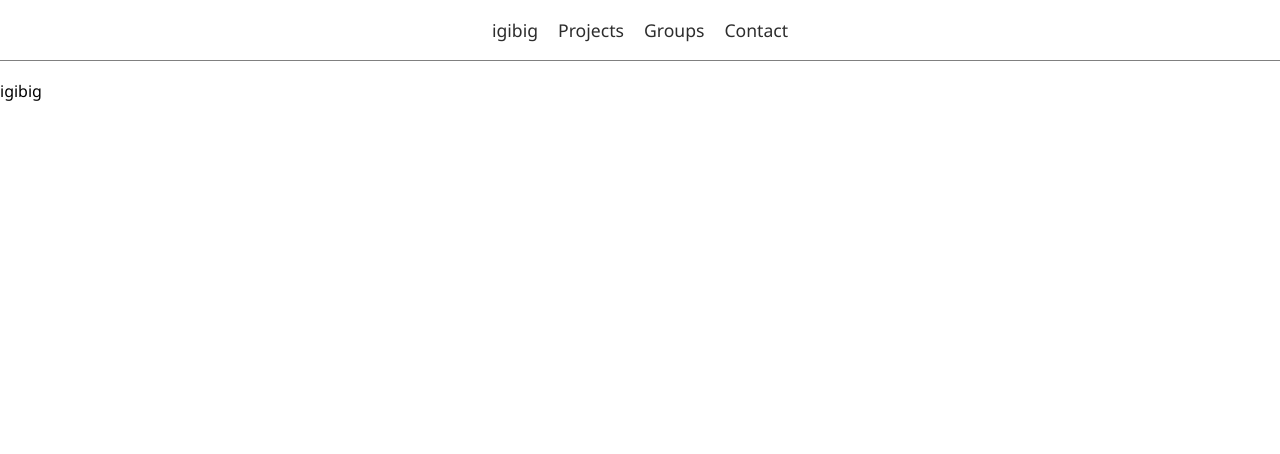
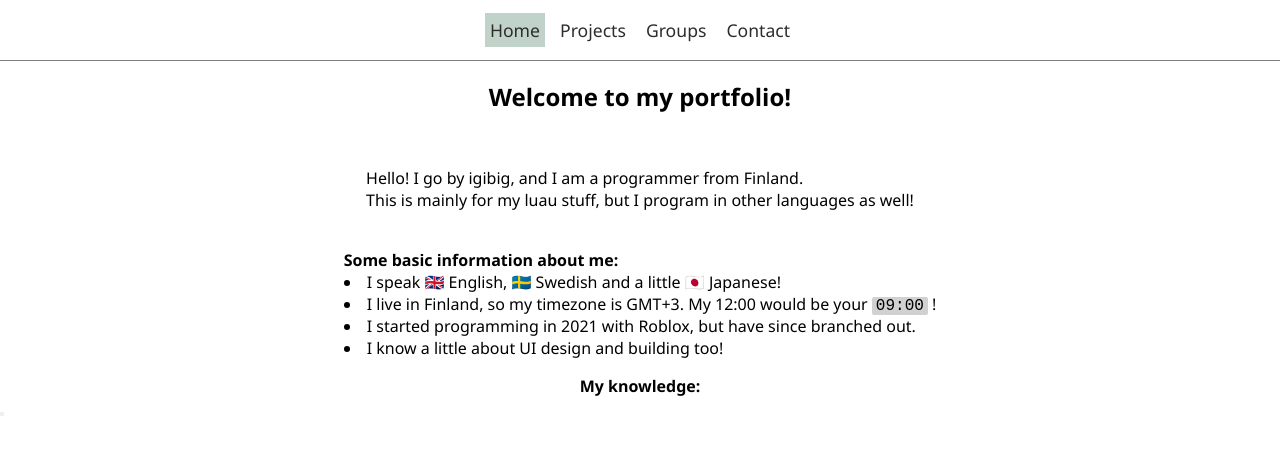
Before and after one commit to igibig/portfolio, a plain HTML site: page index.html in a window 1280 px wide. Drawn offline with Linux system fonts and the light colour scheme.

Commit message:
updated nav; temporarily removed footer; added index.js reference; added basic about me;

```diff
--- a/index.html
+++ b/index.html
@@ -9,13 +9,37 @@
 	<body>
 		<header>
 			<nav>
-				<a href="index.html" class="main">igibig</a>
+				<a class="selected" href="index.html">Home</a>
 				<a href="personal.html">Projects</a>
 				<a href="groups.html">Groups</a>
 				<a href="contact.html">Contact</a>
 			</nav>
 		</header>
-		<main></main>
-		<footer>igibig</footer>
+		<main>
+			<h2>Welcome to my portfolio!</h2>
+			<br />
+
+			<div class="uncentered">
+				Hello! I go by igibig, and I am a programmer from Finland. <br />
+				This is mainly for my luau stuff, but I program in other languages as
+				well! <br /><br />
+			</div>
+
+			<div class="uncentered">
+				<strong>Some basic information about me: </strong><br />
+				<ul>
+					<li>I speak 🇬🇧 English, 🇸🇪 Swedish and a little 🇯🇵 Japanese!</li>
+					<li>I live in Finland, so my timezone is GMT+3. My 12:00 would be your <span id="timeForYou">00:00</span> !</li>
+					<li>I started programming in 2021 with Roblox, but have since branched out.</li>
+					<li>I know a little about UI design and building too!</li>
+				</ul>
+			</div>
+
+			<div class="uncentered">
+				<strong>My knowledge: </strong>
+			</div>
+		</main>
+		<footer><button></button></footer>
 	</body>
+	<script src="index.js"></script>
 </html>
```
